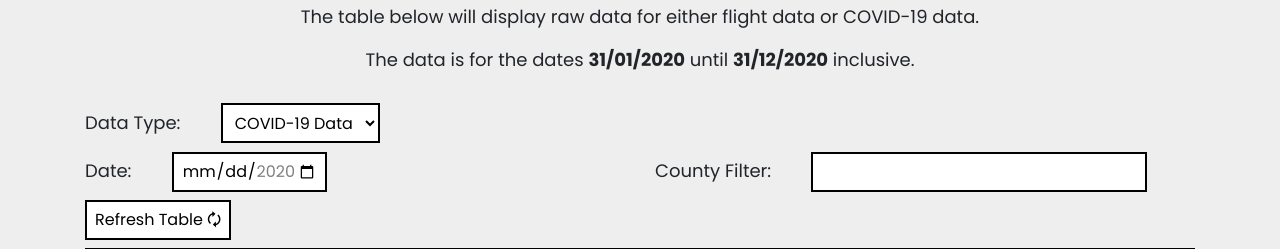
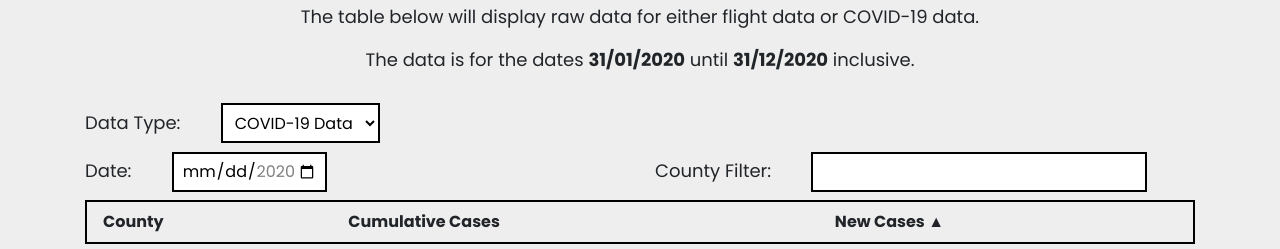
Before and after one commit to binaryoverload/TSEGroup8Website, a Flask app: page / in a window 1280 px wide. Shown: the part 2394-2643 px from the top of the page. Run offline with Flask 2, Linux system fonts and the light colour scheme; lists and menus that the app fills with data are empty; parts of the project's set-up code (start-up, migrations or seed data) failed here and were passed over; some libraries are stand-ins or nearby versions.

Commit message:
Remove refresh button

```diff
--- a/static/js/main.js
+++ b/static/js/main.js
@@ -40,10 +40,6 @@ document.getElementById("data-county-input").addEventListener("change", function
 })
 
 document.getElementById("data-county-search-input").addEventListener("input", function(e) {
-    refreshTableFromDOM()
-})
-
-document.getElementById("data-table-refresh").addEventListener("click", function(e) {
     refreshTableFromDOM()
 })
 
--- a/templates/index.html
+++ b/templates/index.html
@@ -191,10 +191,6 @@
                 <label for="data-county-search-input">County Filter:</label>
                 <input type="text" name="county-search" id="data-county-search-input">
             </div>
-            <div class="col-md-12 mb-2">
-                <button id="data-table-refresh">Refresh Table &#128472;</button>
-            </div>
-
         </div>
         <div class="row">
             <div class="col-md-12">
```
